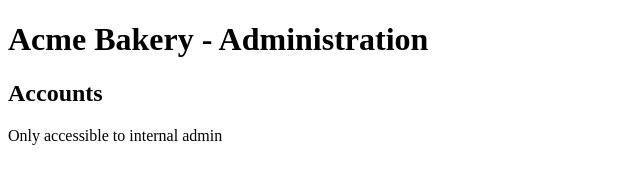
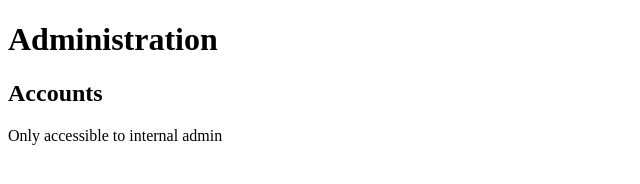
Before and after one commit to Ezra-Chin/http-request-smuggling-, a website: page frontend/admin.html in a window 1280 px wide. Shown: the whole page, without its empty margins (0-640 px from the left). Drawn offline with Linux system fonts and the light colour scheme.

Commit message:
Minor changes

```diff
--- a/frontend/admin.html
+++ b/frontend/admin.html
@@ -10,14 +10,14 @@
         content="width=device-width, initial-scale=1.0"
     >
 
-    <title>Acme Bakery - Administration</title>
+    <title>Administration</title>
 
 </head>
 
 <body>
 
     <h1>
-        Acme Bakery - Administration
+        Administration
     </h1>
 
     <h2>
```
